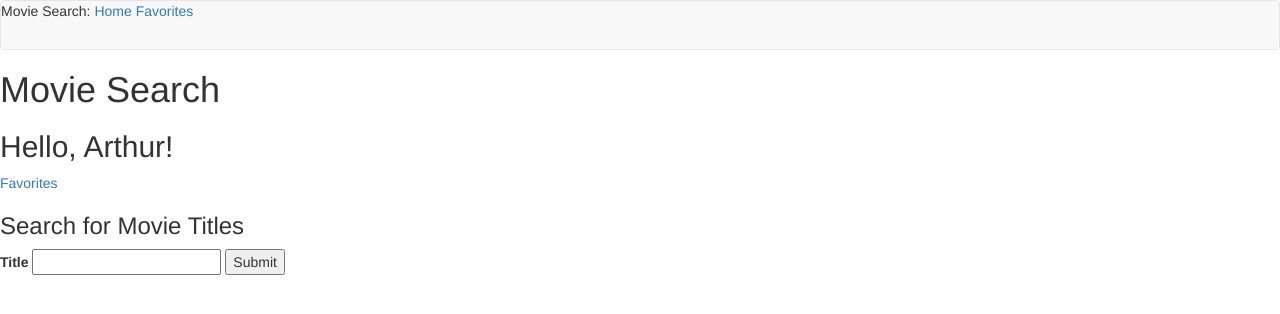
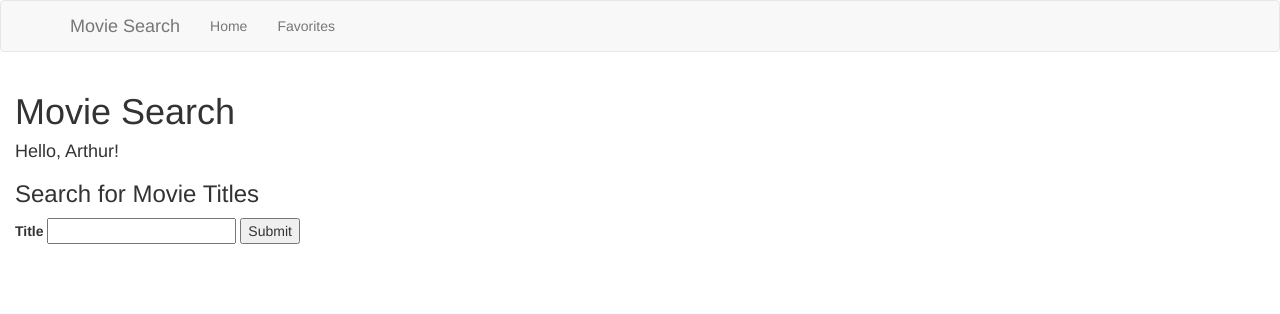
Before and after one commit to blissdismissed/movie-data, a Flask app: page / in a window 1280 px wide. Shown: the top 314 px of the page. Run offline with Flask 2, Linux system fonts and the light colour scheme; some libraries are stand-ins or nearby versions.

Commit message:
working on the favorites

```diff
--- a/app/routes.py
+++ b/app/routes.py
@@ -7,7 +7,8 @@ import json
 import requests
 from requests.exceptions import HTTPError
 from flask_bootstrap import Bootstrap
-from conf import Config
+#from conf import Config, Conf, Favs
+import conf
 from flask_sqlalchemy import SQLAlchemy
 from flask_migrate import Migrate
 
@@ -24,11 +25,18 @@ def index():
 #     with open(filename) as data_file:
 #         data = json.load(data_file)
 #         return data
+#     return render_template('favorites.html')
 
-@app.route('/favorites')
+@app.route('/addfavorite')
 def favorites():
     """if query params are passed, write movie to json file."""
-    return render_template('favorites.html')
+    data = {}
+    data['favorites'] = []
+    newfavorite = request.href['title']
+    print(newfavorite)
+    data['favorites'].append(newfavorite)
+    with open('data.json', 'w') as outfile:
+            json.dump(data, outfile)
 
 @app.route('/search', methods=['POST'])
 def search():
@@ -36,29 +44,29 @@ def search():
     # include some validation on the search input
     searchtype = 'search'
     query = request.form['title']
-    #if query.validate_on_submit():
-    #    flash('Search cannot be blank')
-    print(query)
+    with open('config.json') as datafile:
+            data = json.load(datafile)
+            appid = data['omdb_api_key']
+            #print(appid)
+    #print("Query: ",query)
     if searchtype == 'search': param = 's'
-    url = "http://www.omdbapi.com/?apikey=815bb1ac&{}={}".format(param,query)
+    url = "http://www.omdbapi.com/?apikey={}&{}={}".format(appid,param,query)
     x = requests.get(url)
     results = json.loads(x.text)
     results = results['Search']
-    print(type(results))
+    #print(type(results))
 
-    return render_template('search_results.html', title=query, searchResults=results) #f'Hello, you searched for {movie_title} by {movie_director}!' # this should actually go to the search results page template
+    return render_template('search_results.html', title=query, searchResults=results)
 
 @app.route('/movie/<movie_imdbID>')
 def movie_detail(movie_imdbID):
     """if fetch data from movie database by oid and display info."""
-    #qs_name = request.args.get('name', '')
-    #qs_oid = request.args.get('oid', '')
     param = 'i'
     query = movie_imdbID
-    print("IMDB ID: ",query)
+    #print("IMDB ID: ",query)
     url = "http://www.omdbapi.com/?apikey=815bb1ac&{}={}".format(param,query)
     x = requests.get(url)
     results = json.loads(x.text)
     title = results['Title']
     #print('Results: ', results)
-    return render_template('movie.html', title=title, movieSelect=results) #f'Hello, {escape(name)}!'
+    return render_template('movie.html', title=title, movieSelect=results)
--- a/app/templates/base.html
+++ b/app/templates/base.html
@@ -5,19 +5,31 @@
 {% endblock %}
 
 {% block navbar %}
-  <nav class="navbar navbar-default">
-      <div>Movie Search:
-          <a href="/">Home</a>
-          <a href="/favorites">Favorites</a>
+    <nav class="navbar navbar-default">
+        <div class="container">
+            <div class="navbar-header">
+                <button type="button" class="navbar-toggle collapsed" data-toggle="collapse" data-target="#bs-example-navbar-collapse-1" aria-expanded="false">
+                    <span class="sr-only">Toggle navigation</span>
+                    <span class="icon-bar"></span>
+                    <span class="icon-bar"></span>
+                    <span class="icon-bar"></span>
+                </button>
+                <a class="navbar-brand" href="{{ url_for('index') }}">Movie Search</a>
+            </div>
+            <div class="collapse navbar-collapse" id="bs-example-navbar-collapse-1">
+                <ul class="nav navbar-nav">
+                    <li><a href="/">Home</a></li>
+                    <li><a href="/favorites">Favorites</a></li>
+                </ul>
+            </div>
         </div>
-  </nav>
+    </nav>
 {% endblock %}
+
 
 {% block content %}
   <div class="container">
     {% block app_content %}
     {% endblock %}
   </div>
-
-
 {% endblock %}
--- a/app/templates/favorites.html
+++ b/app/templates/favorites.html
@@ -1,7 +1,7 @@
 {% extends "base.html" %}
 
 {% block content %}
-  <body>
+<div class="col-md-4">
     <h1>Movie Search</h1>
 
     <a href="/">Home</a>
@@ -10,6 +10,6 @@
     {% for movie in favorites %}
       <p>{{ movie["title"] }}</p>
     {% endfor %}
-  </body>
+</div>
 
 {% endblock %}
--- a/app/templates/index.html
+++ b/app/templates/index.html
@@ -1,15 +1,12 @@
 {% extends "base.html" %}
 
+
 {% block content %}
+  <div class="col-md-4">
+    <h1>Movie Search</h1>
+        <h4>Hello, {{ user.username }}!</h4>
 
-  <body>
-    <h1>Movie Search</h1>
-
-    <h2>Hello, {{ user.username }}!</h2>
-
-    <a href="/favorites">Favorites</a>
-
-    <h3>Search for Movie Titles</h3>
+        <h3>Search for Movie Titles</h3>
 
     <form action="/search" method="post">
       <label>Title</label>
@@ -17,6 +14,6 @@
 
       <input type="submit" />
     </form>
-  </body>
+  </div>
 
 {% endblock %}
--- a/app/templates/search_results.html
+++ b/app/templates/search_results.html
@@ -2,7 +2,7 @@
 
 {% block content %}
 
-  <body>
+  <div class="col-md-4">
     <h1>Movie Search</h1>
 
     <h3>Results for <b>"{{ title }}"</b></h3>
@@ -13,6 +13,6 @@
     {% endfor %}
     </ul>
 
-  </body>
+  </div>
 
 {% endblock %}
```
Also changed, not shown: app/templates/404.html (+5 -3 lines), app/templates/movie.html (+14 -8 lines), conf.py (+12 -0 lines).
